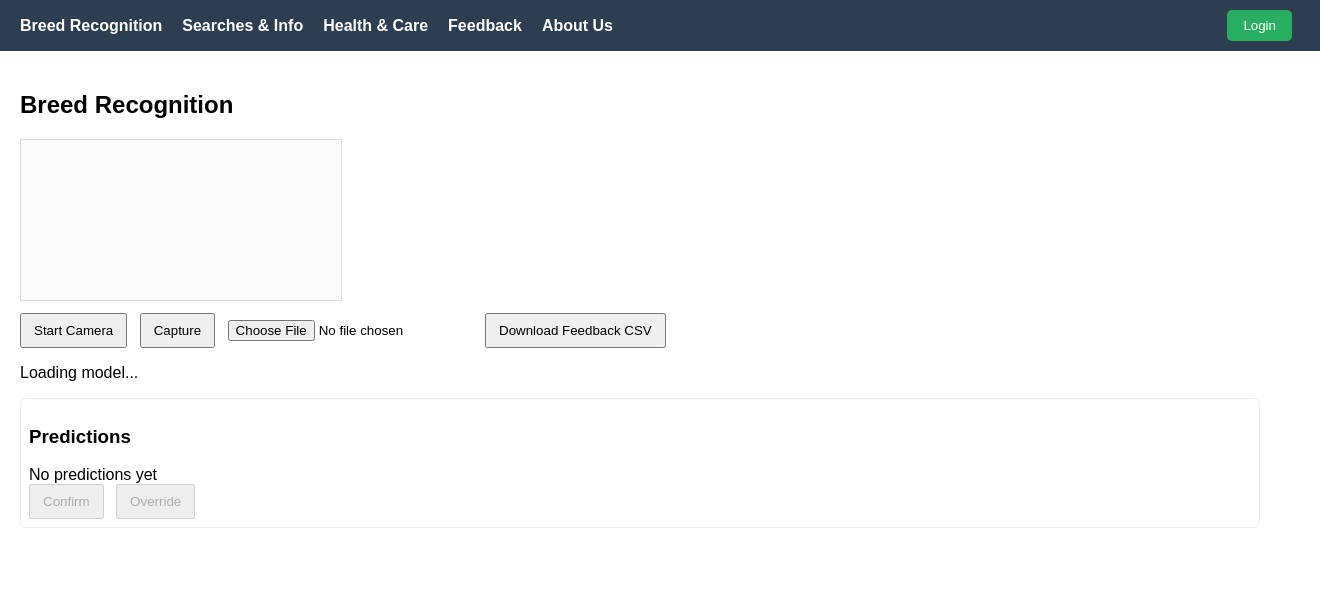
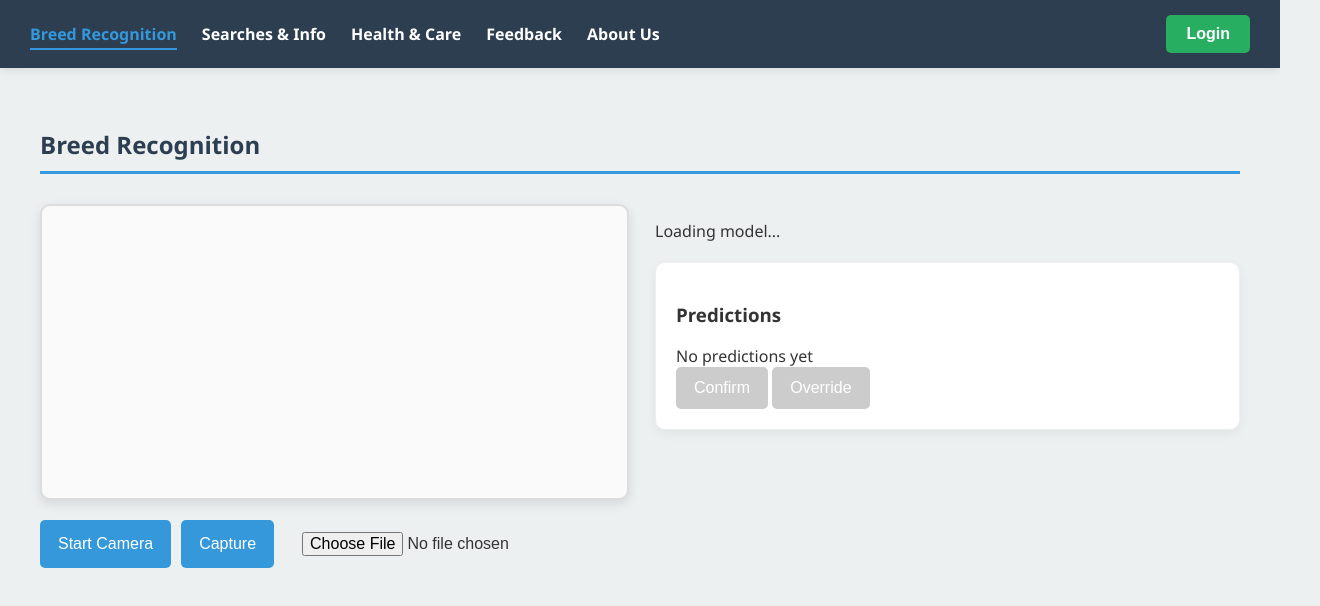
Before and after one commit to Lakshya1003/Breed-detection-model, a plain HTML site: page index.html in a window 1280 px wide. Shown: the whole page, 1320 px wide, since content can reach past the window. Drawn offline with Linux system fonts and the light colour scheme; a script that the page names is missing.

Commit message:
updated ui

```diff
--- a/index.html
+++ b/index.html
@@ -5,116 +5,179 @@
     <title>Breed Detection Model</title>
     <meta name="viewport" content="width=device-width,initial-scale=1" />
     <style>
-      html,
-      body {
+        :root {
+            --primary-color: #2c3e50; /* Deep Blue */
+            --secondary-color: #27ae60; /* Green */
+            --accent-color: #3498db; /* Bright Blue */
+            --light-color: #ffffff; /* White */
+            --text-color: #333;
+            --bg-color: #ecf0f1; /* Light Grey */
+        }
+
+        html, body {
             margin: 0;
             padding: 0;
             width: 100%;
             height: 100%;
+            font-family: 'Segoe UI', Tahoma, Geneva, Verdana, sans-serif;
+            background-color: var(--bg-color);
+            color: var(--text-color);
         }
 
-      body {
-        font-family: Arial, sans-serif;
-        display: flex;
-        flex-direction: column;
-        min-height: 100vh;
+        /* Animations */
+        @keyframes fadeIn {
+            from { opacity: 0; transform: translateY(20px); }
+            to { opacity: 1; transform: translateY(0); }
         }
 
-      /* Navbar full width */
+        @keyframes slideIn {
+            from { transform: translateX(-100%); }
+            to { transform: translateX(0); }
+        }
+
+        /* Navbar */
         .navbar {
             display: flex;
             justify-content: space-between;
             align-items: center;
-        background: #2c3e50;
-        padding: 12px 20px;
-        width: 100%;
+            background: var(--primary-color);
+            padding: 15px 30px;
             position: sticky;
             top: 0;
             z-index: 1000;
+            box-shadow: 0 2px 10px rgba(0,0,0,0.1);
+            animation: slideIn 0.5s ease-out;
         }
 
-      /* Sections take full width */
-      .section {
-        flex: 1;
-        width: 100%;
-        padding: 30px;
-        box-sizing: border-box;
+        .navbar .tabs {
+            display: flex;
+            gap: 25px;
         }
 
-      #webcam,
-      #preview {
-        width: 320px;
-        height: auto;
-        border: 1px solid #ddd;
-        background: #fafafa;
-      }
-      .controls {
-        margin-top: 8px;
-      }
-      .pred {
-        margin-top: 10px;
-        background: #fff;
-        padding: 8px;
-        border-radius: 6px;
-        border: 1px solid #eee;
-      }
-      .row {
-        display: flex;
-        justify-content: space-between;
-        padding: 6px 0;
-      }
-      .bar {
-        height: 8px;
-        background: #6aa3ff;
-        border-radius: 4px;
-        margin-left: 8px;
-      }
-      button {
-        padding: 8px 12px;
-        margin-right: 8px;
-      }
-      /* Navbar styles */
-      .navbar {
-        display: flex;
-        justify-content: space-between;
-        align-items: center;
-        background: #2c3e50;
-        padding: 10px 20px;
-      }
-      .navbar .tabs {
-        display: flex;
-        gap: 20px;
-      }
         .navbar .tabs a {
-        color: white;
+            color: var(--light-color);
             text-decoration: none;
             font-weight: bold;
+            padding: 5px 0;
+            position: relative;
+            transition: color 0.3s;
         }
-      .navbar .tabs a:hover {
-        text-decoration: underline;
+
+        .navbar .tabs a::after {
+            content: '';
+            position: absolute;
+            bottom: 0;
+            left: 0;
+            width: 0;
+            height: 2px;
+            background-color: var(--accent-color);
+            transition: width 0.3s ease-out;
         }
-      .navbar .login {
-        margin-left: auto;
+
+        .navbar .tabs a:hover, .navbar .tabs a.active {
+            color: var(--accent-color);
         }
+
+        .navbar .tabs a:hover::after, .navbar .tabs a.active::after {
+            width: 100%;
+        }
+
         .navbar .login button {
-        background: #27ae60;
-        color: white;
+            background: var(--secondary-color);
+            color: var(--light-color);
             border: none;
-        padding: 8px 16px;
+            padding: 10px 20px;
             cursor: pointer;
             border-radius: 5px;
+            font-weight: bold;
+            transition: background-color 0.3s, transform 0.2s;
         }
+
         .navbar .login button:hover {
             background: #219150;
+            transform: scale(1.05);
         }
+
         /* Sections */
         .section {
             display: none;
-        padding: 20px;
+            padding: 40px;
+            animation: fadeIn 0.5s ease-in-out;
         }
+
         .section.active {
             display: block;
         }
+
+        .section h2 {
+            color: var(--primary-color);
+            border-bottom: 3px solid var(--accent-color);
+            padding-bottom: 10px;
+            margin-bottom: 30px;
+        }
+
+        /* Breed Recognition Section */
+        #breed .content-wrapper {
+            display: flex;
+            gap: 30px;
+            flex-wrap: wrap;
+        }
+
+        #breed .media-column, #breed .results-column {
+            flex: 1;
+            min-width: 320px;
+        }
+
+        #webcam, #preview {
+            width: 100%;
+            height: auto;
+            border: 2px solid #ddd;
+            border-radius: 10px;
+            background: #fafafa;
+            box-shadow: 0 4px 12px rgba(0,0,0,0.1);
+        }
+
+        .controls {
+            margin-top: 15px;
+            display: flex;
+            gap: 10px;
+            flex-wrap: wrap;
+        }
+
+        button, input[type="file"] {
+            padding: 12px 18px;
+            border: none;
+            border-radius: 5px;
+            cursor: pointer;
+            font-size: 16px;
+            transition: all 0.3s;
+        }
+
+        button {
+            background-color: var(--accent-color);
+            color: var(--light-color);
+        }
+
+        button:hover {
+            background-color: #2980b9;
+            transform: translateY(-2px);
+            box-shadow: 0 4px 8px rgba(0,0,0,0.15);
+        }
+
+        button:disabled {
+            background-color: #ccc;
+            cursor: not-allowed;
+        }
+
+        .pred {
+            margin-top: 20px;
+            background: var(--light-color);
+            padding: 20px;
+            border-radius: 10px;
+            border: 1px solid #eee;
+            box-shadow: 0 4px 12px rgba(0,0,0,0.05);
+        }
+
         .breed-box {
             padding: 15px;
             border: 2px solid #ddd;
@@ -128,25 +191,27 @@
         }
 
         .breed-box:hover {
-        transform: scale(1.05);
-        box-shadow: 0 4px 12px rgba(0, 0, 0, 0.2);
+            transform: scale(1.02);
+            box-shadow: 0 4px 12px rgba(0, 0, 0, 0.1);
+            border-color: var(--accent-color);
         }
 
         .breed-details {
             display: none;
-        margin-top: 8px;
+            margin-top: 10px;
             padding: 12px;
             background: #eef6ff;
-        border-left: 3px solid #3498db;
+            border-left: 4px solid var(--accent-color);
             border-radius: 6px;
             font-size: 15px;
+            animation: fadeIn 0.4s;
         }
     </style>
 </head>
 <body>
     <div class="navbar">
         <div class="tabs">
-        <a href="#breed">Breed Recognition</a>
+            <a href="#breed" class="active">Breed Recognition</a>
             <a href="#search">Searches & Info</a>
             <a href="#health">Health & Care</a>
             <a href="#feedback">Feedback</a>
@@ -160,49 +225,35 @@
     <!-- Sections -->
     <div id="breed" class="section active">
         <h2>Breed Recognition</h2>
+        <div class="content-wrapper">
+            <div class="media-column">
                 <video id="webcam" autoplay playsinline></video>
                 <img id="preview" style="display: none" />
-      <canvas
-        id="hiddenCanvas"
-        width="224"
-        height="224"
-        style="display: none"
-      ></canvas>
-
+                <canvas id="hiddenCanvas" width="224" height="224" style="display: none"></canvas>
                 <div class="controls">
                     <button id="startCam">Start Camera</button>
                     <button id="snap">Capture</button>
                     <input type="file" id="fileInput" accept="image/*" />
-        <button id="downloadFeedback">Download Feedback CSV</button>
                 </div>
-
+            </div>
+            <div class="results-column">
                 <p id="status">Loading model...</p>
-
                 <div class="pred">
                     <h3>Predictions</h3>
                     <div id="predList">No predictions yet</div>
                     <div id="breedBoxes"></div>
                     <button id="confirmBtn" disabled>Confirm</button>
                     <button id="overrideBtn" disabled>Override</button>
-        <select id="overrideSelect" style="display: none"></select>
+                    <select id="overrideSelect" style="display: none;"></select>
+                </div>
+            </div>
         </div>
     </div>
 
     <div id="search" class="section">
         <h2>Searches & Info</h2>
-      <input
-        type="text"
-        id="breedSearch"
-        placeholder="Search for a breed..."
-        style="
-          width: 60%;
-          padding: 10px;
-          font-size: 16px;
-          border: 1px solid #ccc;
-          border-radius: 6px;
-        "
-      />
-      <div id="searchResults" style="margin-top: 20px"></div>
+        <input type="text" id="breedSearch" placeholder="Search for a breed..." style="width: 60%; padding: 10px; font-size: 16px; border: 1px solid #ccc; border-radius: 6px;" />
+        <div id="searchResults" style="margin-top: 20px;"></div>
     </div>
 
     <div id="health" class="section">
@@ -212,15 +263,12 @@
 
     <div id="feedback" class="section">
         <h2>Feedback</h2>
-      <p>Here you can place a form or feedback section.</p>
+         <button id="downloadFeedback">Download Feedback CSV</button>
     </div>
 
     <div id="about" class="section">
         <h2>About Us</h2>
-      <p>
-        This project is part of Smart India Hackathon to support FLWs in breed
-        recognition.
-      </p>
+        <p>This project is part of Smart India Hackathon to support FLWs in breed recognition.</p>
     </div>
 
     <!-- Scripts -->
@@ -229,57 +277,60 @@
 
     <script>
       // Handle tab switching
-      const tabs = document.querySelectorAll('.navbar .tabs a')
-      const sections = document.querySelectorAll('.section')
+      const tabs = document.querySelectorAll('.navbar .tabs a');
+      const sections = document.querySelectorAll('.section');
 
-      tabs.forEach((tab) => {
+      tabs.forEach(tab => {
         tab.addEventListener('click', (e) => {
-          e.preventDefault()
-          const targetId = tab.getAttribute('href').substring(1)
-          sections.forEach((sec) => sec.classList.remove('active'))
-          document.getElementById(targetId).classList.add('active')
-        })
-      })
+          e.preventDefault();
+
+          tabs.forEach(t => t.classList.remove('active'));
+          tab.classList.add('active');
+
+          const targetId = tab.getAttribute('href').substring(1);
+          sections.forEach(sec => sec.classList.remove('active'));
+          document.getElementById(targetId).classList.add('active');
+        });
+      });
     </script>
 
     <script>
       // 🔹 LOCAL path to model folder
-      const LOCAL_MODEL_URL = './model/'
+      const LOCAL_MODEL_URL = './model/';
       // 🔹 Hosted Teachable Machine model URL (replace with yours if needed)
-      const HOSTED_MODEL_URL =
-        'https://teachablemachine.withgoogle.com/models/YOUR_MODEL_ID/'
+      const HOSTED_MODEL_URL = 'https://teachablemachine.withgoogle.com/models/YOUR_MODEL_ID/';
 
-      let model, maxPredictions
-      const video = document.getElementById('webcam')
-      const preview = document.getElementById('preview')
-      const canvas = document.getElementById('hiddenCanvas')
-      const ctx = canvas.getContext('2d')
-      const predList = document.getElementById('predList')
-      const status = document.getElementById('status')
-      const confirmBtn = document.getElementById('confirmBtn')
-      const overrideBtn = document.getElementById('overrideBtn')
-      const overrideSelect = document.getElementById('overrideSelect')
-      const feedbackKey = 'breedid_feedback_v1'
+      let model, maxPredictions;
+      const video = document.getElementById('webcam');
+      const preview = document.getElementById('preview');
+      const canvas = document.getElementById('hiddenCanvas');
+      const ctx = canvas.getContext('2d');
+      const predList = document.getElementById('predList');
+      const status = document.getElementById('status');
+      const confirmBtn = document.getElementById('confirmBtn');
+      const overrideBtn = document.getElementById('overrideBtn');
+      const overrideSelect = document.getElementById('overrideSelect');
+      const feedbackKey = 'breedid_feedback_v1';
 
       // Load model with fallback
       async function init() {
-        status.innerText = 'Loading model...'
+        status.innerText = 'Loading model...';
         try {
           model = await tmImage.load(
             LOCAL_MODEL_URL + 'model.json',
             LOCAL_MODEL_URL + 'metadata.json'
-          )
-          status.innerText = '✅ Model loaded (local)'
+          );
+          status.innerText = '✅ Model loaded (local)';
         } catch (err) {
-          console.warn('Local model not found, trying hosted URL...', err)
+          console.warn('Local model not found, trying hosted URL...', err);
           model = await tmImage.load(
             HOSTED_MODEL_URL + 'model.json',
             HOSTED_MODEL_URL + 'metadata.json'
-          )
-          status.innerText = '✅ Model loaded (hosted)'
+          );
+          status.innerText = '✅ Model loaded (hosted)';
         }
 
-        maxPredictions = model.getTotalClasses()
+        maxPredictions = model.getTotalClasses();
         overrideSelect.innerHTML = [...Array(maxPredictions).keys()]
           .map(
             (i) =>
@@ -287,54 +338,54 @@
                 i
               )}</option>`
           )
-          .join('')
+          .join('');
       }
-      init()
+      init();
 
       document.getElementById('startCam').onclick = async () => {
         const stream = await navigator.mediaDevices.getUserMedia({
           video: { facingMode: 'environment' },
-        })
-        video.srcObject = stream
-        video.style.display = 'block'
-        preview.style.display = 'none'
-      }
+        });
+        video.srcObject = stream;
+        video.style.display = 'block';
+        preview.style.display = 'none';
+      };
 
       document.getElementById('snap').onclick = async () => {
-        ctx.drawImage(video, 0, 0, canvas.width, canvas.height)
-        showPreview(canvas.toDataURL())
-        await predict(canvas)
-      }
+        ctx.drawImage(video, 0, 0, canvas.width, canvas.height);
+        showPreview(canvas.toDataURL());
+        await predict(canvas);
+      };
 
       document.getElementById('fileInput').onchange = (e) => {
-        const file = e.target.files[0]
-        if (!file) return
-        const reader = new FileReader()
+        const file = e.target.files[0];
+        if (!file) return;
+        const reader = new FileReader();
         reader.onload = (ev) => {
-          showPreview(ev.target.result)
-          let img = new Image()
+          showPreview(ev.target.result);
+          let img = new Image();
           img.onload = async () => {
-            ctx.drawImage(img, 0, 0, canvas.width, canvas.height)
-            await predict(canvas)
-          }
-          img.src = ev.target.result
-        }
-        reader.readAsDataURL(file)
-      }
+            ctx.drawImage(img, 0, 0, canvas.width, canvas.height);
+            await predict(canvas);
+          };
+          img.src = ev.target.result;
+        };
+        reader.readAsDataURL(file);
+      };
 
       function showPreview(src) {
-        preview.src = src
-        preview.style.display = 'block'
-        video.style.display = 'none'
+        preview.src = src;
+        preview.style.display = 'block';
+        video.style.display = 'none';
       }
 
       async function predict(source) {
         if (!model) {
-          status.innerText = '⚠️ Model not loaded yet!'
-          return
+          status.innerText = '⚠️ Model not loaded yet!';
+          return;
         }
-        const preds = await model.predict(source)
-        preds.sort((a, b) => b.probability - a.probability)
+        const preds = await model.predict(source);
+        preds.sort((a, b) => b.probability - a.probability);
 
         predList.innerHTML = preds
           .slice(0, 3)
@@ -344,9 +395,9 @@
                 2
               )}%</div>`
           )
-          .join('')
+          .join('');
 
-        const breedBoxes = document.getElementById('breedBoxes')
+        const breedBoxes = document.getElementById('breedBoxes');
         breedBoxes.innerHTML = preds
           .slice(0, 3)
           .map(
@@ -361,50 +412,50 @@
           </div>
         `
           )
-          .join('')
+          .join('');
 
-        confirmBtn.disabled = false
-        overrideBtn.disabled = false
+        confirmBtn.disabled = false;
+        overrideBtn.disabled = false;
         window._lastPrediction = {
           top3: preds.slice(0, 3),
           img: source.toDataURL?.() || null,
           time: new Date().toISOString(),
-        }
+        };
       }
 
       function toggleBreedDetails(i, breedName) {
-        const detailBox = document.getElementById(`breed-details-${i}`)
+        const detailBox = document.getElementById(`breed-details-${i}`);
         detailBox.style.display =
-          detailBox.style.display === 'block' ? 'none' : 'block'
+          detailBox.style.display === 'block' ? 'none' : 'block';
       }
 
       confirmBtn.onclick = () => {
-        if (!window._lastPrediction) return
+        if (!window._lastPrediction) return;
         saveFeedback({
           action: 'confirm',
           chosen: window._lastPrediction.top3[0].className,
-        })
-        status.innerText = `Confirmed: ${window._lastPrediction.top3[0].className}`
-      }
+        });
+        status.innerText = `Confirmed: ${window._lastPrediction.top3[0].className}`;
+      };
 
       overrideBtn.onclick = () => {
-        overrideSelect.style.display = 'inline-block'
+        overrideSelect.style.display = 'inline-block';
         overrideSelect.onchange = () => {
-          saveFeedback({ action: 'override', chosen: overrideSelect.value })
-          status.innerText = `Overridden to: ${overrideSelect.value}`
-          overrideSelect.style.display = 'none'
-        }
-      }
+          saveFeedback({ action: 'override', chosen: overrideSelect.value });
+          status.innerText = `Overridden to: ${overrideSelect.value}`;
+          overrideSelect.style.display = 'none';
+        };
+      };
 
       function saveFeedback(entry) {
-        const data = JSON.parse(localStorage.getItem(feedbackKey) || '[]')
-        data.push({ ...entry, ...window._lastPrediction })
-        localStorage.setItem(feedbackKey, JSON.stringify(data))
+        const data = JSON.parse(localStorage.getItem(feedbackKey) || '[]');
+        data.push({ ...entry, ...window._lastPrediction });
+        localStorage.setItem(feedbackKey, JSON.stringify(data));
       }
 
       document.getElementById('downloadFeedback').onclick = () => {
-        const data = JSON.parse(localStorage.getItem(feedbackKey) || '[]')
-        if (!data.length) return alert('No feedback yet')
+        const data = JSON.parse(localStorage.getItem(feedbackKey) || '[]');
+        if (!data.length) return alert('No feedback yet');
         const rows = [
           [
             'time',
@@ -417,7 +468,7 @@
             'top3',
             'prob3',
           ],
-        ]
+        ];
         data.forEach((e) => {
           rows.push([
             e.time,
@@ -429,16 +480,16 @@
             (e.top3[1]?.probability * 100).toFixed(2),
             e.top3[2]?.className,
             (e.top3[2]?.probability * 100).toFixed(2),
-          ])
-        })
-        const csv = rows.map((r) => r.join(',')).join('\n')
-        const blob = new Blob([csv], { type: 'text/csv' })
-        const url = URL.createObjectURL(blob)
-        const a = document.createElement('a')
-        a.href = url
-        a.download = 'feedback.csv'
-        a.click()
-        URL.revokeObjectURL(url)
+          ]);
+        });
+        const csv = rows.map((r) => r.join(',')).join('\n');
+        const blob = new Blob([csv], { type: 'text/csv' });
+        const url = URL.createObjectURL(blob);
+        const a = document.createElement('a');
+        a.href = url;
+        a.download = 'feedback.csv';
+        a.click();
+        URL.revokeObjectURL(url);
       }
     </script>
 </body>
```
Lines whose indentation alone changed are shown as unchanged.
